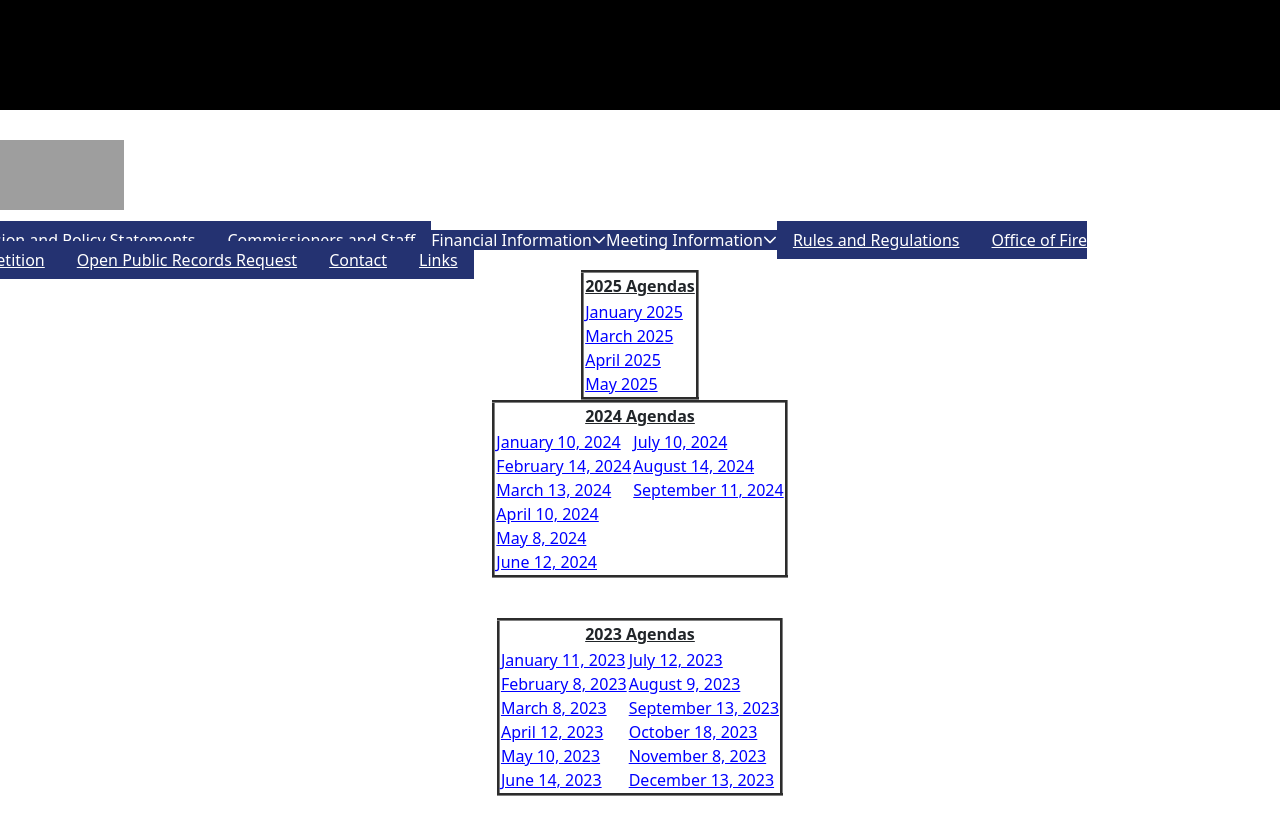
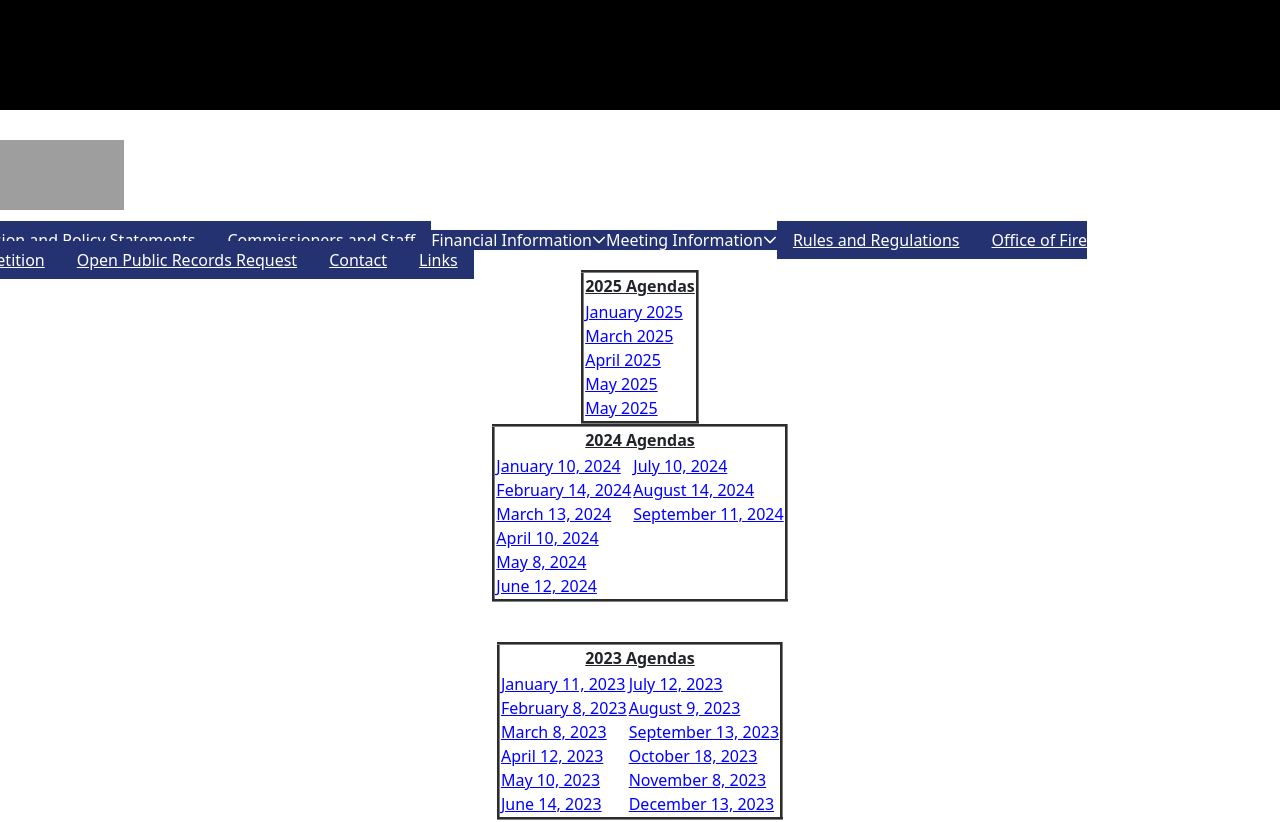
Before and after one commit to DrAronoff/monroefd1, a React (Create React App) app: page /agendaArchive in a window 1280 px wide. Shown: the top 822 px of the page. Built offline with nearby package versions, Linux system fonts and the light colour scheme; grey boxes are pictures that could not be loaded; the HTML template or start-up script is replaced by a standard one.

Commit message:
june agenda

```diff
--- a/src/components/AgendaArchive.jsx
+++ b/src/components/AgendaArchive.jsx
@@ -24,6 +24,8 @@ export function AgendaArchive() {
 <a href="https://diuy0t6boke2n.cloudfront.net/Agendas/2025/FD%231ReorgAgenda.docx" target="new">March 2025</a><br/>
 <a href="https://diuy0t6boke2n.cloudfront.net/Agendas/2025/FD%231+Agenda.docx" target="new">April 2025</a><br/>
 <a href="https://diuy0t6boke2n.cloudfront.net/FD%231+Agenda+(1).docx" target="new">May 2025</a><br/>
+<a href="https://diuy0t6boke2n.cloudfront.net/Agendas/2025/FD%231+Agenda+June.docx" target="new">May 2025</a><br/>
+
 	   	</td>
 <td valign="top">
 
```
